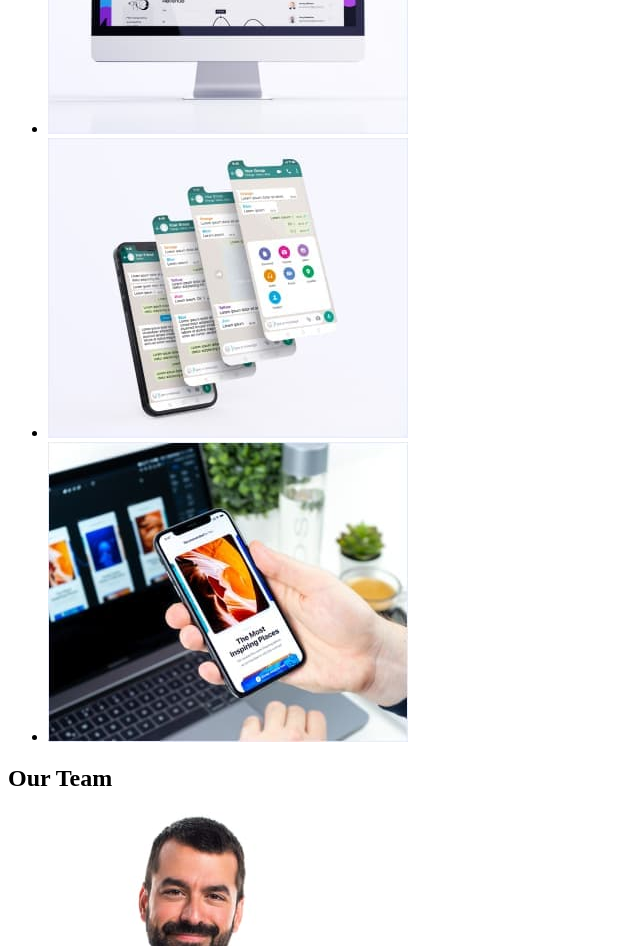
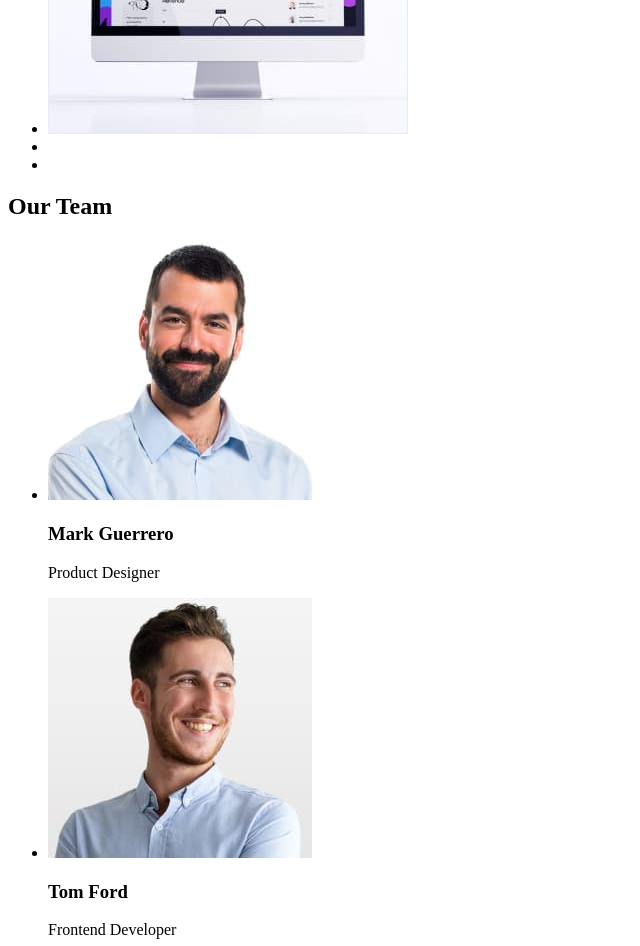
Before and after one commit to StanislavYukhymenko/goit-markup-hw-01, a plain HTML site: page index.html in a window 1280 px wide. Shown: the part 780-1726 px from the top of the page, without its empty margins (0-640 px from the left). Drawn offline with Linux system fonts and the light colour scheme.

Commit message:
Update index.html

```diff
--- a/index.html
+++ b/index.html
@@ -76,22 +76,8 @@
               height="300"
             />
           </li>
-          <li>
-            <img
-              src="./imges/working_section_img_2.jpg"
-              alt="What are we doing"
-              width="360"
-              height="300"
-            />
-          </li>
-          <li>
-            <img
-              src="./imges/working_section_img_3.jpg"
-              alt="What are we doing"
-              width="360"
-              height="300"
-            />
-          </li>
+          <li></li>
+          <li></li>
         </ul>
       </section>
 
```
